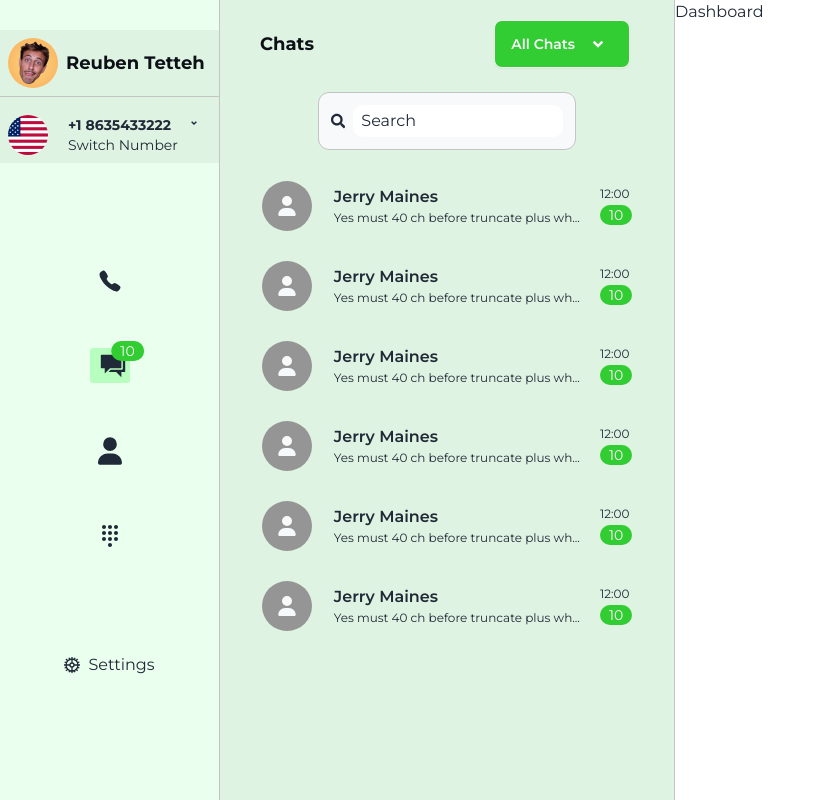
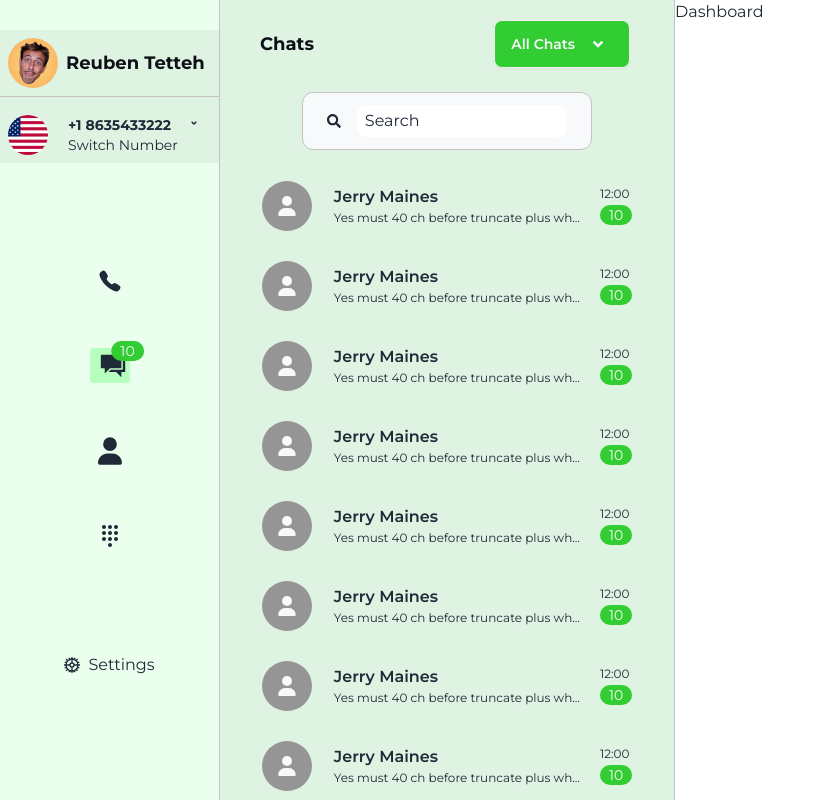
Before and after one commit to rkotchamp/coldbooth, a Next.js app: page /dashboard in a window 1280 px wide. Shown: the whole page, without its empty margins (0-825 px from the left). Built offline with nearby package versions, Linux system fonts and the light colour scheme.

Commit message:
created the scrollable section for the chat

```diff
--- a/app/components/Messages/AllMesssages/AllMessageUsers.js
+++ b/app/components/Messages/AllMesssages/AllMessageUsers.js
@@ -9,6 +9,21 @@ export default function AllMessageUsers() {
       <MessageUsers />
       <MessageUsers />
       <MessageUsers />
+      <MessageUsers />
+      <MessageUsers />
+      <MessageUsers />
+      <MessageUsers />
+      <MessageUsers />
+      <MessageUsers />
+      <MessageUsers />
+      <MessageUsers />
+      <MessageUsers />
+      <MessageUsers />
+      <MessageUsers />
+      <MessageUsers />
+      <MessageUsers />
+      <MessageUsers />
+      <MessageUsers />
     </div>
   );
 }
--- a/app/components/Messages/messageUsers/MessageUsers.js
+++ b/app/components/Messages/messageUsers/MessageUsers.js
@@ -2,7 +2,7 @@ import { FaUser } from "react-icons/fa6";
 
 export default function MessageUsers() {
   return (
-    <div className="flex h-[70px] w-full items-center justify-center gap-[22px] p-10 hover:bg-[--inside-app-bg-color]">
+    <div className="flex h-[70px] w-full cursor-pointer items-center justify-center gap-[22px] p-10 hover:bg-[--inside-app-bg-color]">
       <div className="flex h-[50px] w-[50px] items-center justify-center rounded-[50px] bg-[--gray-dark-color]">
         <FaUser className="text-[20px] text-[--gray-white-color]" />
       </div>
--- a/app/components/SwitchNumberBtn/SwitchNumber.js
+++ b/app/components/SwitchNumberBtn/SwitchNumber.js
@@ -4,7 +4,7 @@ import { RiArrowDropUpLine } from "react-icons/ri";
 
 export default function SwitchNumberBtn() {
   return (
-    <div className="flex w-[var(--first-panel-width)] items-center gap-5 bg-[var(--chat-panel-green-bg-color)] p-2">
+    <div className="flex w-[var(--first-panel-width)] cursor-pointer items-center gap-5 bg-[var(--chat-panel-green-bg-color)] p-2">
       <div className="h-[40px] w-[40px] rounded-[50px]">
         <Image
           src="/images/usFlag.png"
--- a/app/components/userProfile/UserProfile.js
+++ b/app/components/userProfile/UserProfile.js
@@ -2,7 +2,7 @@ import Image from "next/image";
 
 export default function UserProfile() {
   return (
-    <div className="flex items-center gap-2 border-b-[1px] border-[var(--gray-light-border-color)] p-2">
+    <div className="flex cursor-pointer items-center gap-2 border-b-[1px] border-[var(--gray-light-border-color)] p-2">
       <div className="h-[50px] w-[50px] rounded-[50px]">
         <Image
           src="/images/macLou.JPG"
--- a/app/dashboard/page.js
+++ b/app/dashboard/page.js
@@ -24,7 +24,7 @@ export default function Dashboard() {
       </section>
 
       {/* Second Panel */}
-      <section className="h-[var(--panel-heights)] w-[var(--second-panel-width)] border-r-[1px] border-[var(--gray-light-border-color)] bg-[var(--chat-panel-green-bg-color)]">
+      <section className="flex h-[var(--panel-heights)] w-[var(--second-panel-width)] flex-col border-r-[1px] border-[var(--gray-light-border-color)] bg-[var(--chat-panel-green-bg-color)]">
         <div className="flex flex-col items-center justify-start gap-5 px-10 py-4">
           <div className="flex w-full items-center justify-between">
             <h1 className="panelHeading-text">Chats</h1>
@@ -55,21 +55,22 @@ export default function Dashboard() {
             <div className="flex items-center gap-2">
               <label
                 htmlFor="search"
-                className="flex items-center gap-2 rounded-[11px] border-[1px] border-[var(--gray-light-border-color)] bg-[--gray-white-color] px-3 py-3"
+                className="flex items-center justify-center gap-4 rounded-[11px] border-[1px] border-[var(--gray-light-border-color)] bg-[--gray-white-color] px-6 py-3"
               >
                 <FaSearch />
                 <input
                   type="text"
                   placeholder="Search"
-                  className="w-full max-w-xs rounded-[10px] px-2 py-1 text-[--gray-black-color] placeholder:text-[--gray-black-color] active:outline-[--cta-green-color]"
+                  className="w-full max-w-xs rounded-[10px] px-2 py-1 text-[--gray-black-color] placeholder:text-[--gray-black-color] focus:outline-none focus:outline-2 focus:ring-2 focus:ring-[--chat-panel-green-bg-color]"
                   id="search"
                 />
               </label>
             </div>
           </div>
         </div>
-
-        <AllMessageUsers />
+        <div className="flex-1 overflow-y-auto">
+          <AllMessageUsers />
+        </div>
       </section>
 
       {/* Third Panel */}
```
